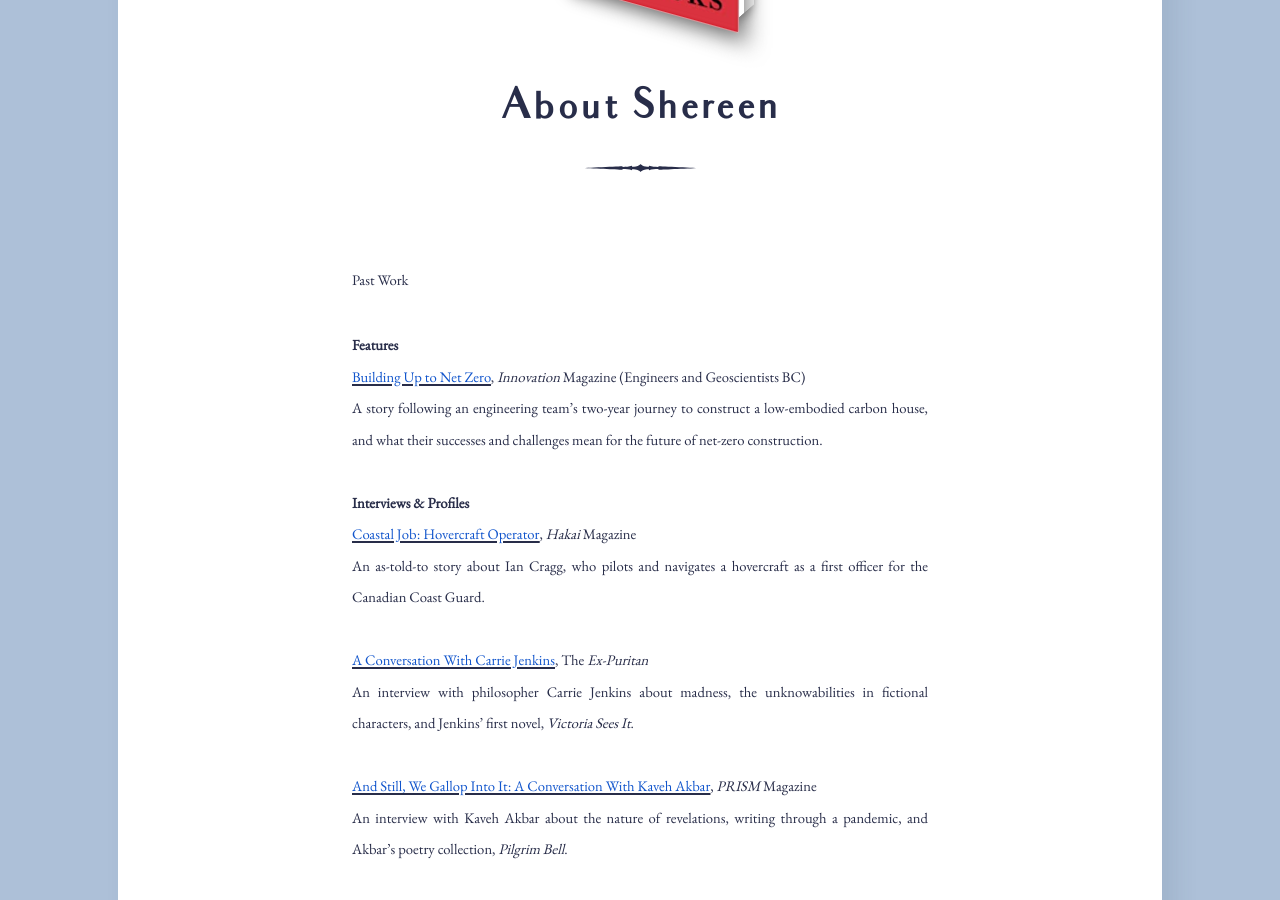
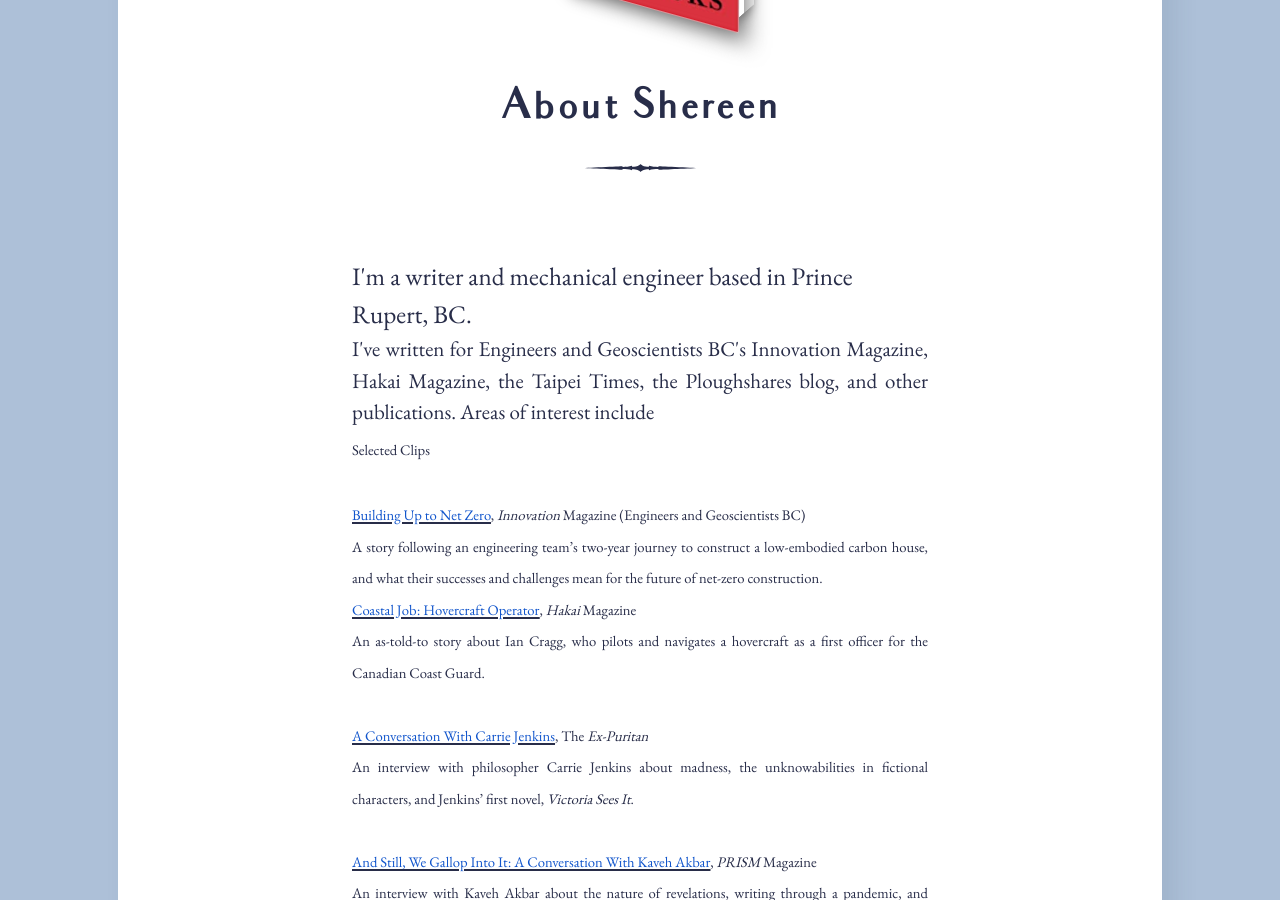
Before and after one commit to reversely/reverses-master, a Jekyll site: the page built from shereen.md, in a window 1280 px wide and 900 px high, scrolled down 717 px. Built offline with Jekyll 4.4.1, drawn with Linux system fonts in a browser that asks for light colours; some web fonts are replaced.

Commit message:
Edits to About page

```diff
--- a/shereen.md
+++ b/shereen.md
@@ -2,15 +2,14 @@
 layout: post
 title: About Shereen
 image: /assets/images/About.jpg
+permalink: /shereen.html
 ---
-
-<h3><span style="font-size:11pt;">Past Work</span></h3>
+<h3>I'm a writer and mechanical engineer based in Prince Rupert, BC.</h3>
+<p>I've written for Engineers and Geoscientists BC's <i>Innovation Magazine</i>, <i>Hakai</i> Magazine, the <i>Taipei Times</i>, the <i>Ploughshares</i> blog, and other publications. Areas of interest include <br>
+<h3><span style="font-size:11pt;">Selected Clips</span></h3>
 <p><br></p>
-<p><strong><span style="font-size:11pt;">Features</span></strong></p>
 <p><a href="https://user-yinucac.cld.bz/Innovation-July-August-2023/26/"><u><span style="color:#1155cc;font-size:11pt;">Building Up to Net Zero</span></u></a><span style="font-size:11pt;">,&nbsp;</span><em><span style="font-size:11pt;">Innovation</span></em><span style="font-size:11pt;">&nbsp;Magazine (Engineers and Geoscientists BC)</span></p>
 <p><span style="font-size:11pt;">A story following an engineering team&rsquo;s two-year journey to construct a low-embodied carbon house, and what their successes and challenges mean for the future of net-zero construction.</span></p>
-<p><br></p>
-<p><strong><span style="font-size:11pt;">Interviews &amp; Profiles</span></strong></p>
 <p><a href="https://hakaimagazine.com/article-short/coastal-job-hovercraft-operator/"><u><span style="color:#1155cc;font-size:11pt;">Coastal Job: Hovercraft Operator</span></u></a><span style="font-size:11pt;">,&nbsp;</span><em><span style="font-size:11pt;">Hakai</span></em><span style="font-size:11pt;">&nbsp;Magazine</span></p>
 <p><span style="font-size:11pt;">An as-told-to story about Ian Cragg, who pilots and navigates a hovercraft as a first officer for the Canadian Coast Guard.</span></p>
 <p><br></p>
```
